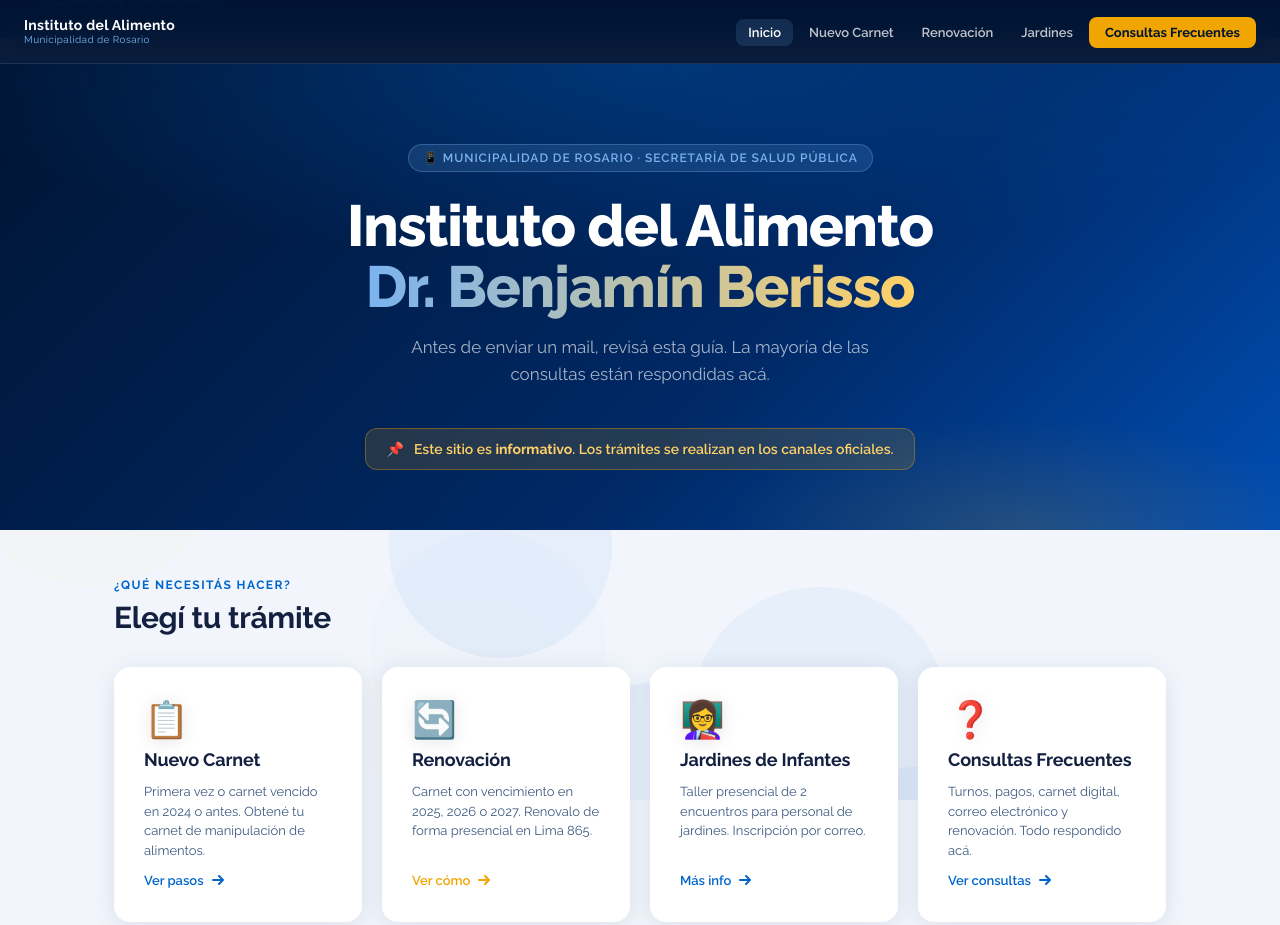
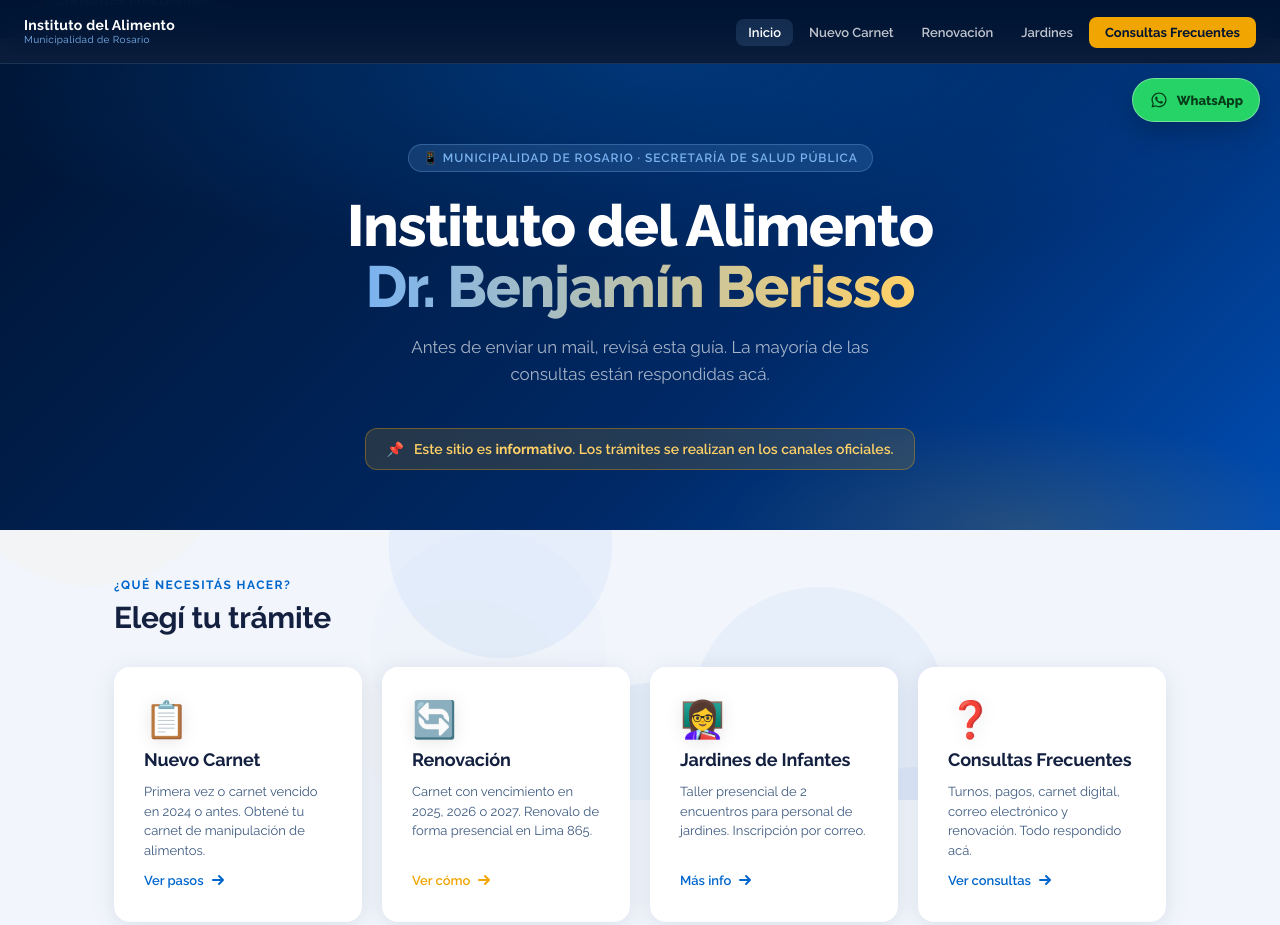
Before and after one commit to cbertol0/instituto-alimento, a plain HTML site: page index.html in a window 1280 px wide. Shown: the top 925 px of the page. Drawn offline with Linux system fonts and the light colour scheme.

Commit message:
Add files via upload

```diff
--- a/index.html
+++ b/index.html
@@ -159,6 +159,39 @@
 .nav-cta:hover {
   background: var(--gold-light) !important;
   color: var(--blue-900) !important;
+}
+
+.whatsapp-bubble {
+  position: fixed;
+  top: 78px;
+  right: 20px;
+  z-index: 101;
+  display: inline-flex;
+  align-items: center;
+  gap: 8px;
+  min-height: 44px;
+  padding: 10px 16px;
+  border-radius: 999px;
+  background: #25d366;
+  color: #073b1a;
+  font-weight: 800;
+  font-size: 13px;
+  text-decoration: none;
+  box-shadow: 0 10px 28px rgba(0,0,0,0.22);
+  border: 1px solid rgba(255,255,255,0.35);
+  transition: var(--transition);
+}
+
+.whatsapp-bubble:hover {
+  transform: translateY(-2px);
+  background: #2ee173;
+  box-shadow: 0 14px 34px rgba(0,0,0,0.28);
+}
+
+.whatsapp-bubble svg {
+  width: 20px;
+  height: 20px;
+  flex-shrink: 0;
 }
 
 .hamburger {
@@ -790,6 +823,11 @@
 @media (max-width: 700px) {
   .nav-links { display: none; }
   .hamburger { display: flex; }
+  .whatsapp-bubble {
+    top: 76px;
+    right: 14px;
+    padding: 10px 12px;
+  }
 
   .main-grid { grid-template-columns: 1fr 1fr; }
 
@@ -803,6 +841,7 @@
 @media (max-width: 420px) {
   .main-grid { grid-template-columns: 1fr; }
   .faq-grid { grid-template-columns: 1fr 1fr; }
+  .whatsapp-bubble span { display: none; }
 }
 </style>
 </head>
@@ -810,6 +849,18 @@
 
 <canvas id="bg-canvas"></canvas>
 <div class="scroll-progress" id="scrollProgress"></div>
+<a
+  class="whatsapp-bubble"
+  href="https://whatsapp.com/channel/0029VbBgHsrFy72LKJ1xdt2n"
+  target="_blank"
+  rel="noopener noreferrer"
+  aria-label="Abrir canal de WhatsApp del Instituto del Alimento"
+>
+  <svg viewBox="0 0 32 32" aria-hidden="true" focusable="false">
+    <path fill="currentColor" d="M16.02 4C9.39 4 4 9.28 4 15.78c0 2.08.57 4.12 1.65 5.91L4 28l6.52-1.59a12.2 12.2 0 0 0 5.5 1.34c6.63 0 12.02-5.28 12.02-11.78S22.65 4 16.02 4Zm0 21.75c-1.76 0-3.48-.46-4.99-1.34l-.36-.21-3.87.94.99-3.64-.24-.38A9.82 9.82 0 0 1 6 15.78C6 10.39 10.5 6 16.02 6s10.02 4.39 10.02 9.78-4.5 9.97-10.02 9.97Zm5.49-7.32c-.3-.15-1.78-.86-2.06-.96-.28-.1-.48-.15-.68.15-.2.29-.78.95-.95 1.14-.18.19-.35.22-.65.07-.3-.15-1.26-.45-2.4-1.45-.89-.77-1.49-1.72-1.66-2.01-.17-.29-.02-.45.13-.59.13-.13.3-.34.45-.51.15-.17.2-.29.3-.49.1-.19.05-.36-.02-.51-.08-.15-.68-1.59-.93-2.18-.24-.57-.49-.49-.68-.5h-.58c-.2 0-.53.07-.8.36-.28.29-1.05 1-1.05 2.45s1.08 2.84 1.23 3.04c.15.19 2.13 3.18 5.17 4.46.72.3 1.29.48 1.73.62.73.22 1.39.19 1.91.12.58-.08 1.78-.71 2.03-1.4.25-.69.25-1.28.18-1.4-.08-.12-.28-.19-.58-.34Z"/>
+  </svg>
+  <span>WhatsApp</span>
+</a>
 
 <!-- NAV -->
 <nav class="nav" id="mainNav">
```
